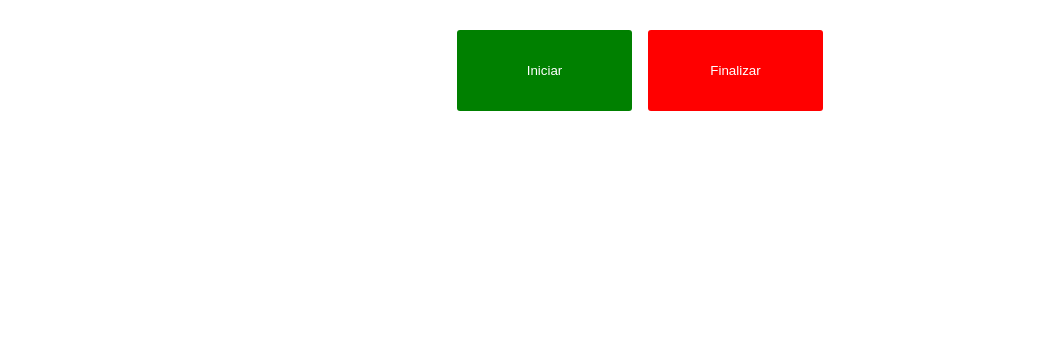
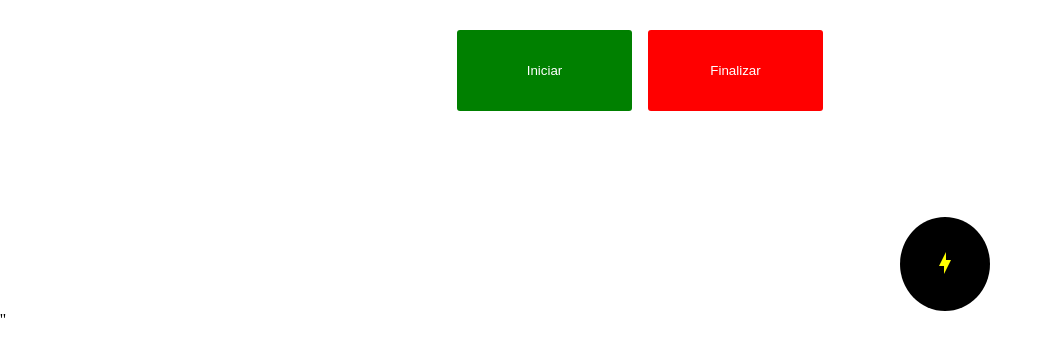
Before and after one commit to BrunoSilva03/Cronometro-Dark-Mode, a plain HTML site: page index.html in a window 1280 px wide. Shown: the part 423-778 px from the top of the page, without its empty margins (0-1053 px from the left). Drawn offline with Linux system fonts and the light colour scheme; a web font is replaced by a local one.

Commit message:
modo dark e modo light no cronômetro

```diff
--- a/index.html
+++ b/index.html
@@ -7,6 +7,7 @@
     <title>Cronômetro</title>
     <link rel="shortcut icon" href="imagens/timer.png" type="image/x-icon">
     <link rel="stylesheet" href="style.css">
+    <link rel="stylesheet" href="https://cdn.jsdelivr.net/npm/@mdi/font@6.5.95/css/materialdesignicons.min.css">
 </head>
 <body>
 
@@ -42,6 +43,10 @@
 
             </section>
 
+            <section  id="botaodark">
+                <button onclick="mudatemaLayoult()"><i class="mdi mdi-lightning-bolt"></i></button>
+            </section>
+
 
         </main>
 
@@ -50,4 +55,4 @@
     <script src="script.js"></script>
     <script src="https://kit.fontawesome.com/998c60ef77.js" crossorigin="anonymous"></script>
 </body>
-</html>
+</html>''
--- a/script.js
+++ b/script.js
@@ -2,6 +2,7 @@ let buttonIniciar = window.document.getElementById('iniciar');
 let buttonFinalizar = window.document.getElementById('finalizar');
 let buttonReiniciar = window.document.getElementById('reiniciar');
 let buttonRetornar = window.document.getElementById('retornar');
+let mododark = false;
 
 
 buttonIniciar.addEventListener('click', iniciarContagem);
@@ -264,3 +265,16 @@ function zerarValoresTimer() {
     window.document.getElementById('finalizar').hidden = false;
     tempo = undefined;
 }
+
+
+function mudatemaLayoult() {
+    if(mododark == false) {
+        window.document.body.style.backgroundColor = '#1d1d1d';
+        window.document.body.style.color = 'white';
+        mododark = true;
+    } else {
+        window.document.body.style.backgroundColor = 'white';
+        window.document.body.style.color = 'black';
+        mododark = false;
+    }
+}
--- a/style.css
+++ b/style.css
@@ -13,6 +13,8 @@
     padding: 0;
     box-sizing: border-box;
 }
+
+
 
 @media (max-width: 600px) {
 
@@ -89,6 +91,9 @@
         border: none;
         border-radius: 3px;
     }
+
+
+
 
 }
 
@@ -327,7 +332,25 @@
 
 
 
+section#botaodark {
+    display: flex;
+    justify-content: right;
+    align-items: end;
+    height: 200px;
+    width: 100;
+}
 
+
+section#botaodark > button {
+    background-color: black;
+    border-radius: 50%;
+    border: none;
+}
+
+i {
+    color: yellow;
+    font-size: x-large;
+}
 
 
 button#iniciar:hover {
```
